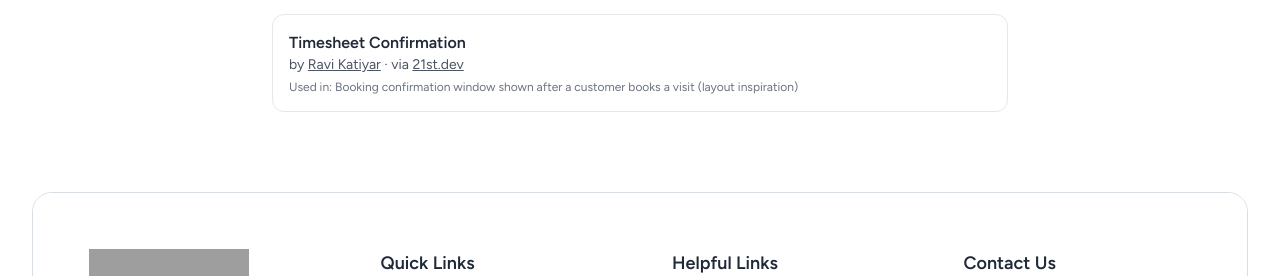
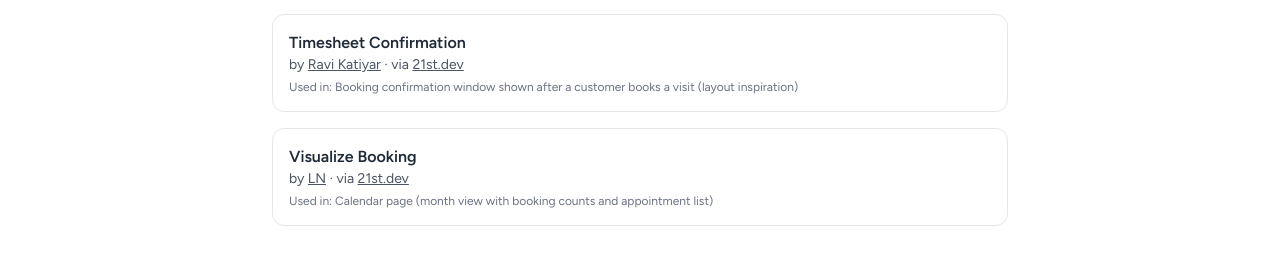
Before and after one commit to zane-castrence/vet-pawbytes, a React (Create React App) app: page /credits in a window 1280 px wide. Shown: the part 2420-2696 px from the top of the page. Built offline with nearby package versions, Linux system fonts and the light colour scheme; no server answers; grey boxes are pictures that could not be loaded.

Commit message:
docs(credits): add Visualize Booking

```diff
--- a/src/data/credits.js
+++ b/src/data/credits.js
@@ -159,6 +159,14 @@ const credits = [
         sourceUrl: "https://21st.dev/@ravikatiyar162/components/timesheet-confirmation",
         usedIn: "Booking confirmation window shown after a customer books a visit (layout inspiration)",
     },
+    {
+        name: "Visualize Booking",
+        author: "LN",
+        authorUrl: "https://21st.dev/@ln-dev7",
+        source: "21st.dev",
+        sourceUrl: "https://21st.dev/@ln-dev7/components/visualize-booking",
+        usedIn: "Calendar page (month view with booking counts and appointment list)",
+    },
 ];
 
 export default credits;
```
